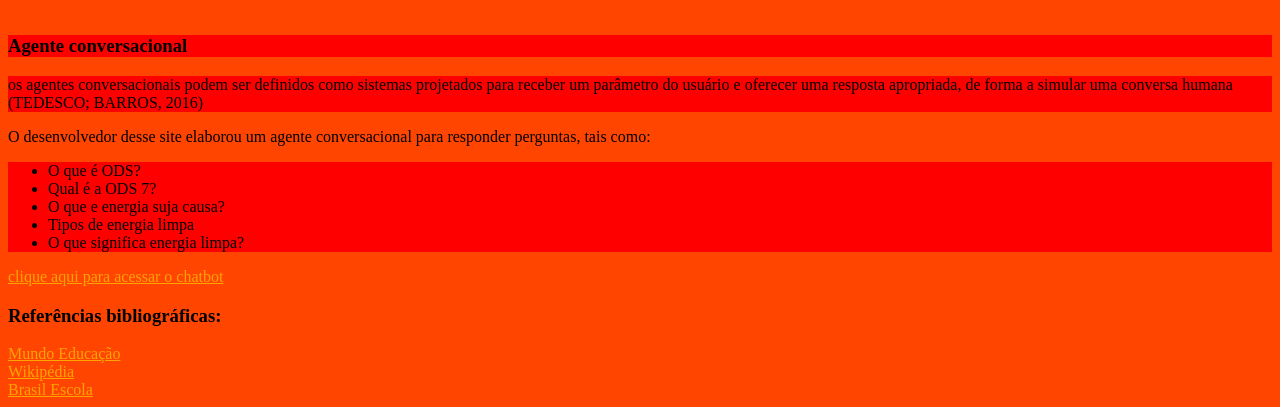
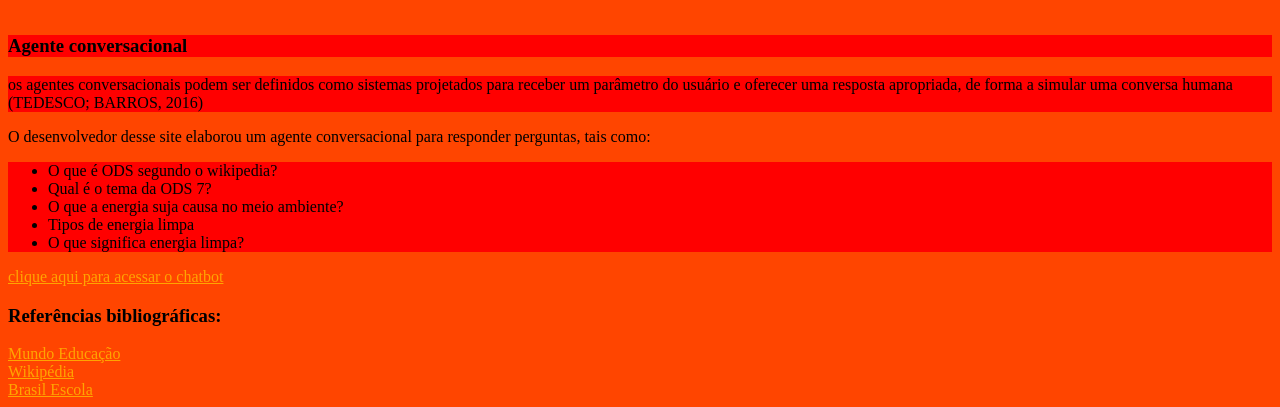
Before and after one commit to lenalenovo/tipos-de-energia, a plain HTML site: page index.html in a window 1280 px wide. Shown: the part 4234-4641 px from the top of the page. Drawn offline with Linux system fonts and the light colour scheme.

Commit message:
Update index.html

```diff
--- a/index.html
+++ b/index.html
@@ -108,9 +108,9 @@
  </p>
 
  <ul style="background-color: red;">
-     <li>O que é ODS?</li>
-     <li>Qual é a ODS 7?</li>
-     <li>O que e energia suja causa?</li>
+     <li>O que é ODS segundo o wikipedia?</li>
+     <li>Qual é o tema da ODS 7?</li>
+     <li>O que a energia suja causa no meio ambiente?</li>
      <li>Tipos de energia limpa</li>
      <li>O que significa energia limpa?</li>
  </ul>
```
